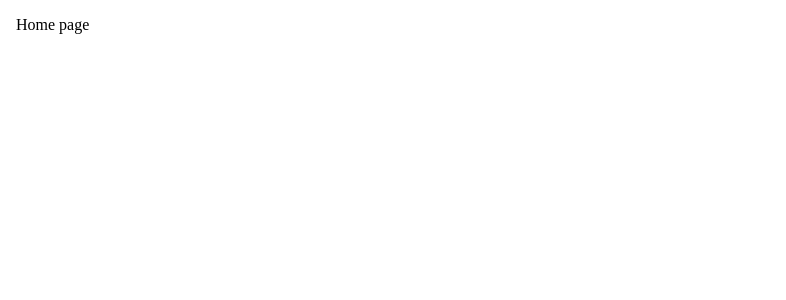
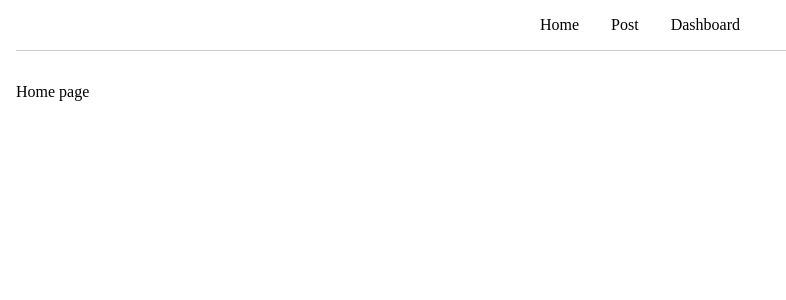
Before and after one commit to parisaMontakhab/ReactRouterDom, a React (Vite) app: page / in a window 1280 px wide. Shown: the top 300 px of the page, without its empty margins (0-786 px from the left). Built offline with nearby package versions, Linux system fonts and the light colour scheme.

Commit message:
feat: call AppNav in App cmpnnt

```diff
--- a/src/App.jsx
+++ b/src/App.jsx
@@ -4,12 +4,13 @@ import "./App.css";
 import Home from "./pages/Home";
 import Posts from "./pages/Posts";
 import Dashboard from "./pages/Dashboard";
+import AppNav from "./components/AppNav";
 
 
 function App() {
   return (
 <div>
-
+<AppNav/>
   <Routes>
     <Route path="/" element={<Home/>}/>
     <Route path="/posts" element={<Posts/>}/>
```
